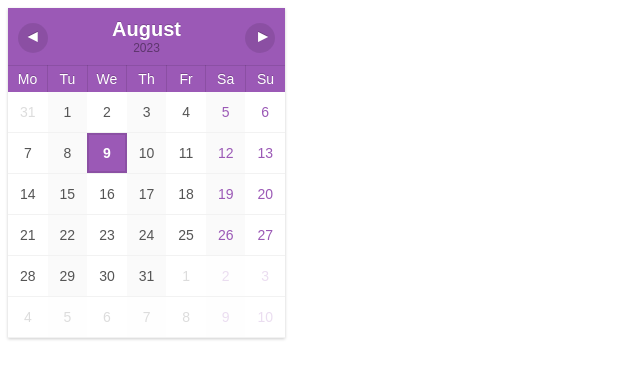
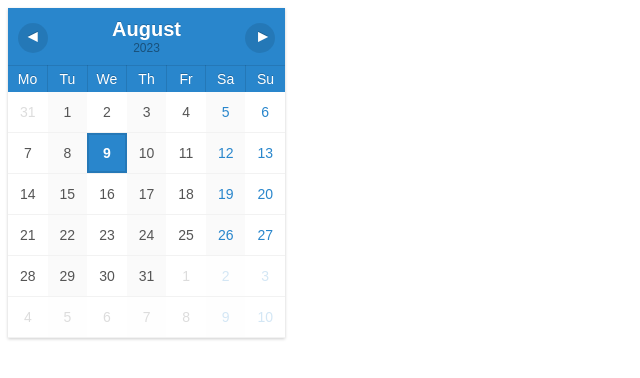
Before and after one commit to Shmambino/notion_Calendar, a plain HTML site: page index.html in a window 1280 px wide. Shown: the whole page, without its empty margins (0-640 px from the left). Drawn offline with Linux system fonts and the light colour scheme.

Commit message:
Update index.html

```diff
--- a/index.html
+++ b/index.html
@@ -63,7 +63,7 @@ td:last-child, th:last-child {
 th {
     border-top: 1px solid rgba(0,0,0,0.1);
     border-right: 1px solid rgba(0,0,0,0.1);
-    background-color: #9b59b6;
+    background-color: #2986cc;
     color: #fff;
     text-shadow: 0px -1px 0px rgba(0,0,0,0.2);
     font-weight: normal;
@@ -95,11 +95,11 @@ td:nth-child(even)>span {
 }
 td:last-child>span,
 td:nth-child(6)>span {
-    color: #9b59b6;
+    color: #2986cc;
 }
 td.avui>span {
     font-weight: bold;
-    background-color: #9b59b6;
+    background-color: #2986cc;
     color: #fff;
     border: 2px solid rgba(0,0,0,0.1);
 }
@@ -107,7 +107,7 @@ td.fora > span {
     opacity: 0.2;
 }
 td > span:hover {
-    background: #a57cb6;
+    background: #2d9bef;
     color: #fff;
 }
 .boto-next, .boto-prev {
```
